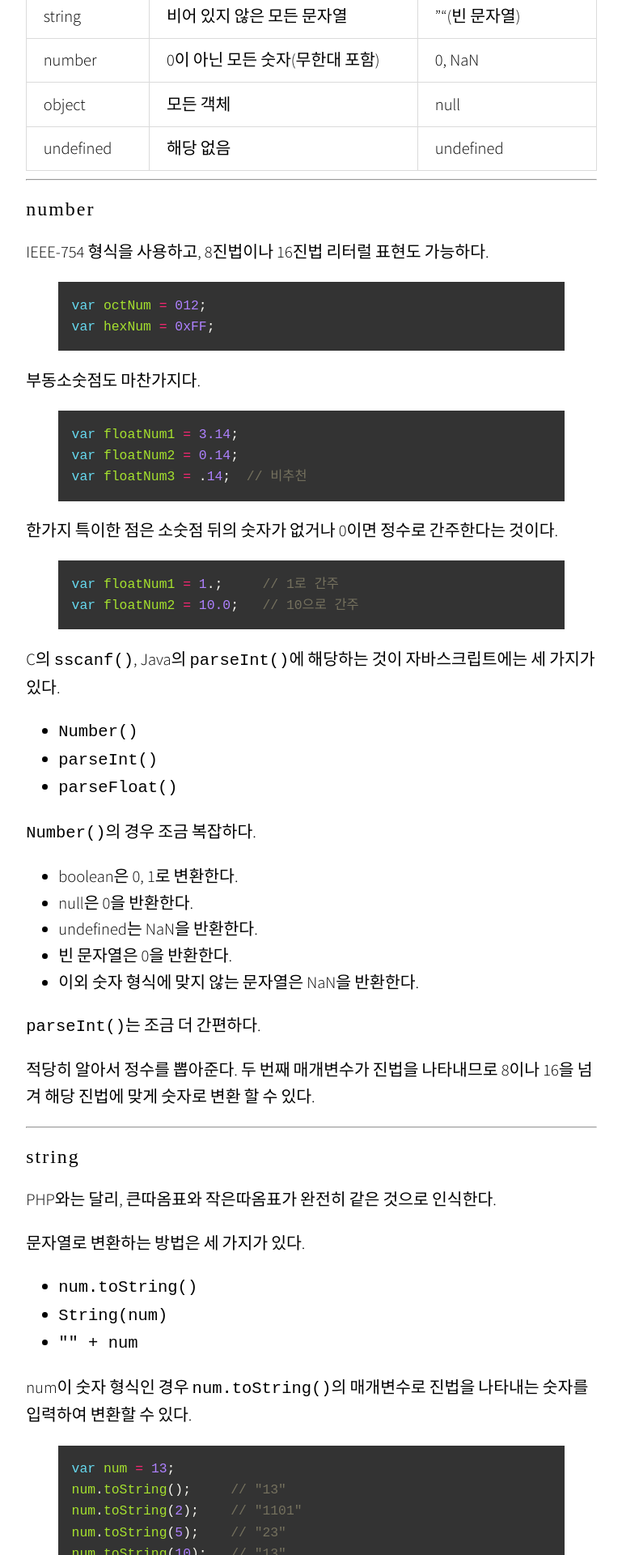
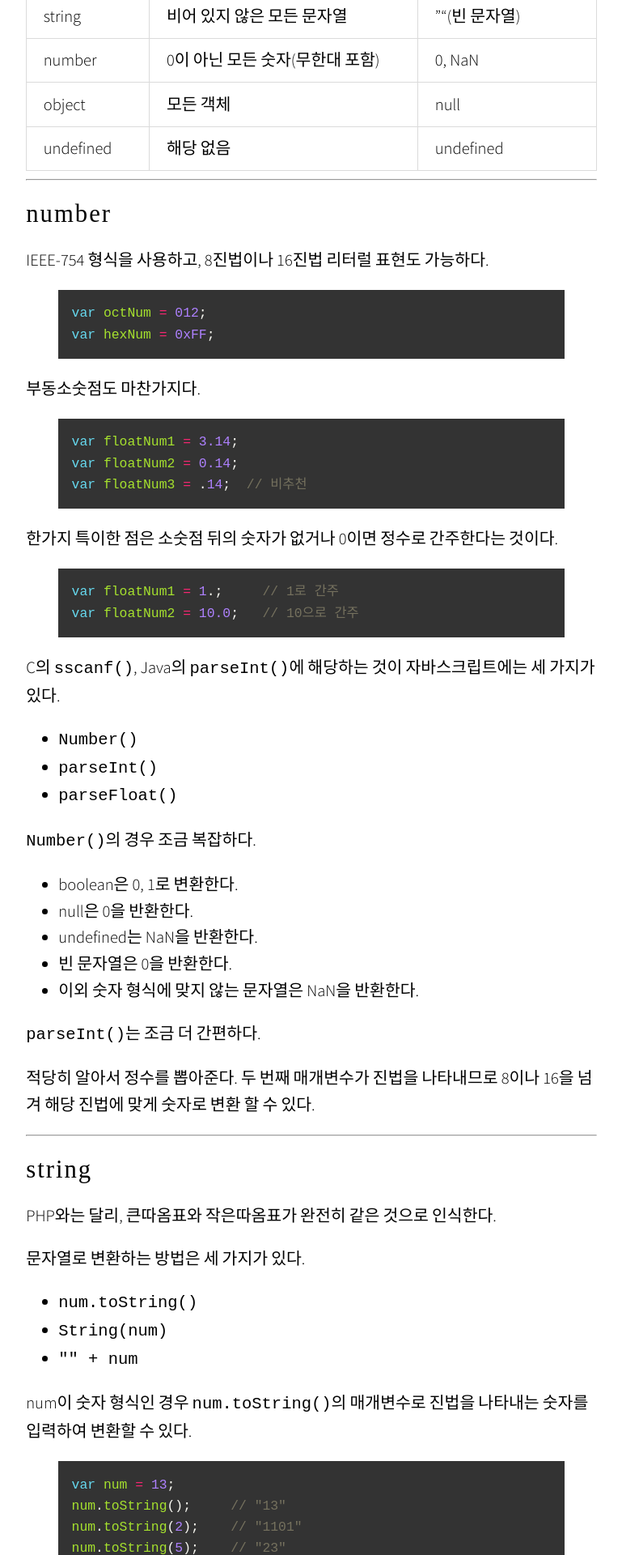
Before and after one commit to hyeonjae/hyeonjae.github.io.archive, a Jekyll site: the page built from _posts/2015-03-04-javascript-study-2.md, in a window 1280 px wide. Shown: the part 2056-3976 px from the top of the page at 81% size, without its empty margins (255-1024 px from the left). Built offline with Jekyll 4.4.1, drawn with Linux system fonts in a browser that asks for light colours; nearby versions of some CDN libraries; some web fonts are replaced; comment, search, counter and statistics services are not loaded.

Commit message:
no message

```diff
--- a/_posts/2015-03-04-javascript-study-2.md
+++ b/_posts/2015-03-04-javascript-study-2.md
@@ -70,7 +70,7 @@ js 파일 전체를 `function() { }` function scope로 감싸고, js파일을
 
 ---
 
-### number
+## number
 
 IEEE-754 형식을 사용하고, 8진법이나 16진법 리터럴 표현도 가능하다.
 {% highlight javascript %}
@@ -111,7 +111,7 @@ C의 `sscanf()`, Java의 `parseInt()`에 해당하는 것이 자바스크립트
 ---
 
 
-### string
+## string
 
 PHP와는 달리, 큰따옴표와 작은따옴표가 완전히 같은 것으로 인식한다.
 
@@ -137,7 +137,7 @@ num이 `null`이나 `undefined`일 수도 있다. 이런 경우를 대비하여
 
 ---
 
-### object
+## object
 
 아래와 같이 객체를 생성할 수 있다.
 {% highlight javascript %}
```
